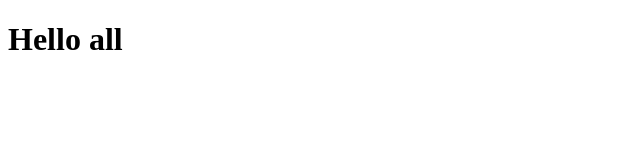
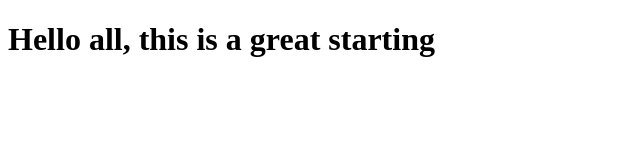
Before and after one commit to akshaysaini716/Helpme, a plain HTML site: page site/index.html in a window 1280 px wide. Shown: the whole page, without its empty margins (0-640 px from the left). Drawn offline with Linux system fonts and the light colour scheme.

Commit message:
little changes

```diff
--- a/site/index.html
+++ b/site/index.html
@@ -5,6 +5,6 @@
 	</title>
 </head>
 <body>
-<h1>Hello all</h1>
+<h1>Hello all, this is a great starting</h1>
 	</body>
 	</html>
```
